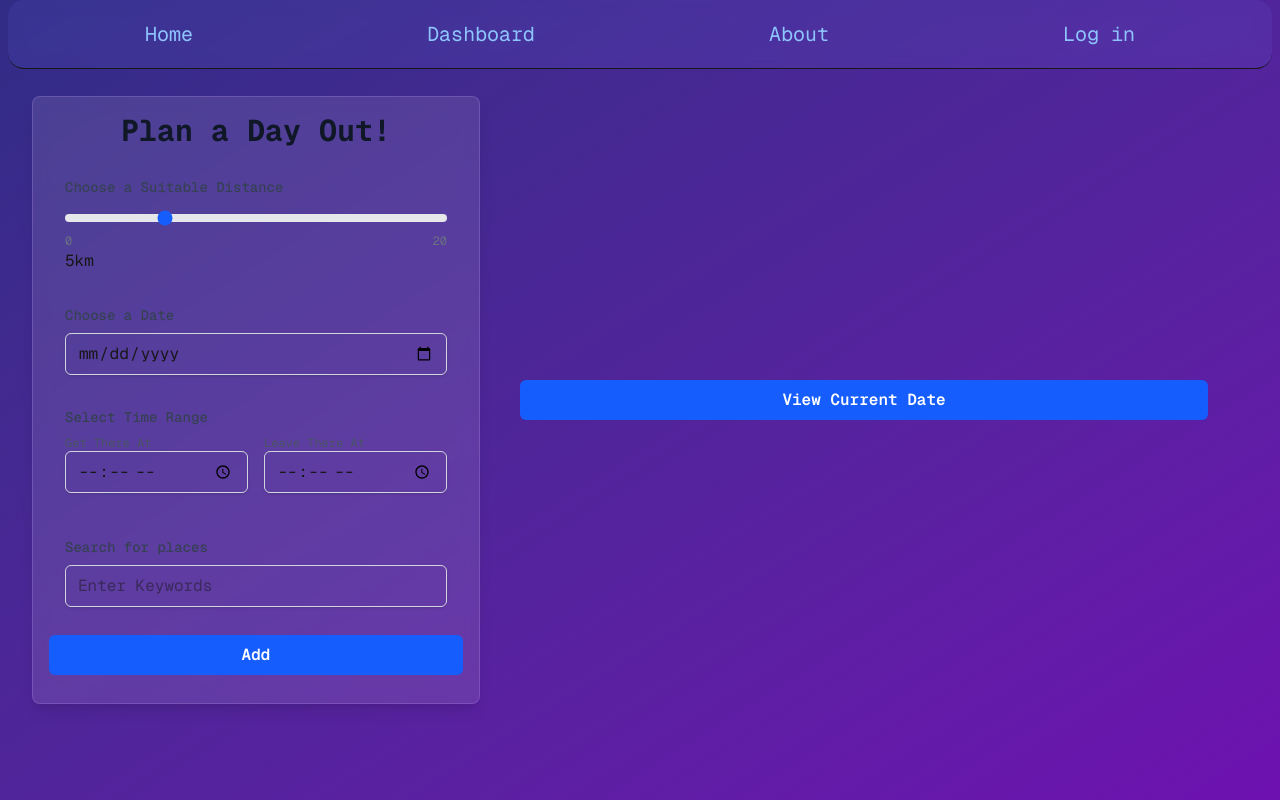
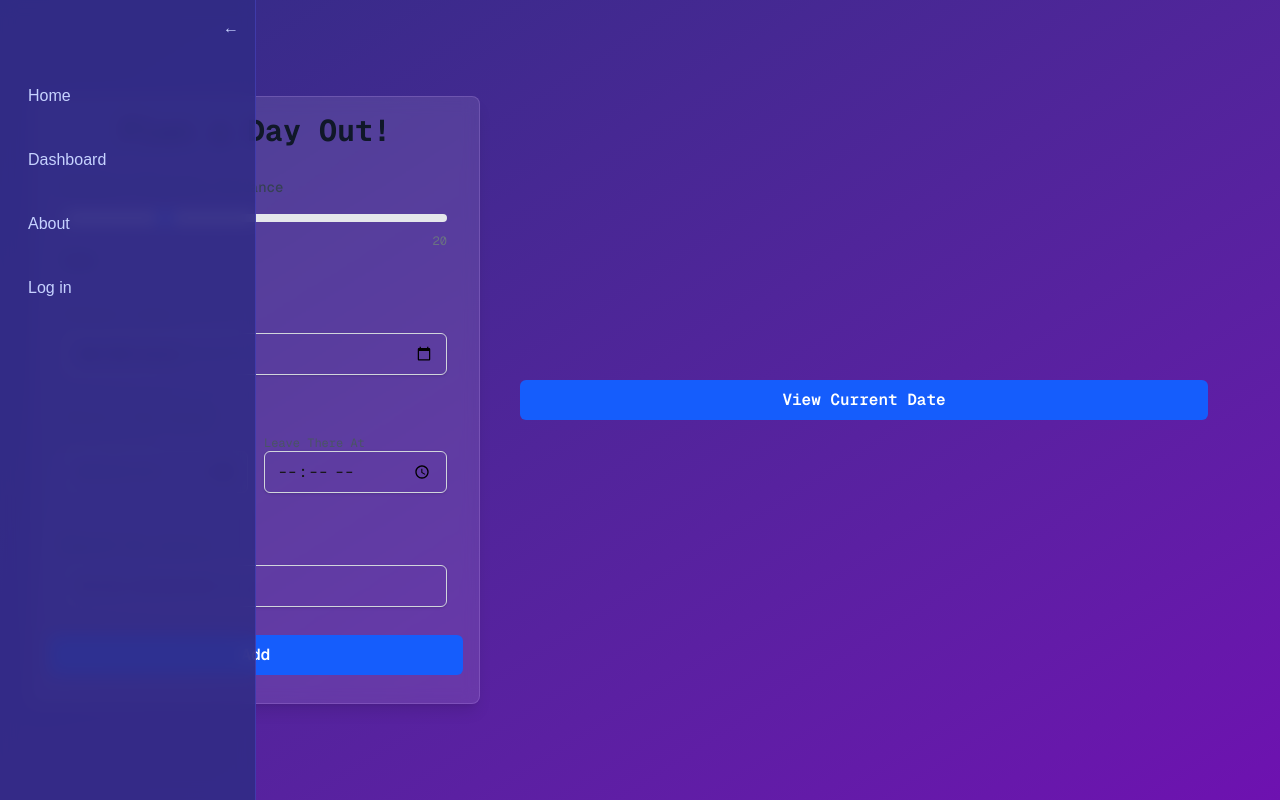
Before and after one commit to Likima/date-planner, a Next.js app: page /home in a window 1280 px wide. Built offline with nearby package versions, Linux system fonts and the light colour scheme; no server answers.

Commit message:
style: refactored ui

```diff
--- a/package.json
+++ b/package.json
@@ -14,6 +14,7 @@
     "@fullcalendar/react": "^6.1.17",
     "axios": "^1.9.0",
     "cors": "^2.8.5",
+    "framer-motion": "^12.23.6",
     "jsonwebtoken": "^9.0.2",
     "mapbox-gl": "^3.12.0",
     "next": "15.3.1",
--- a/src/app/page.tsx
+++ b/src/app/page.tsx
@@ -1,17 +1,115 @@
-import Map from "@/src/components/maps/map_deprecated";
+"use client"
 
-import "mapbox-gl/dist/mapbox-gl.css";
-
+import Link from 'next/link'
+import { motion } from 'framer-motion'
 
 export default function Home() {
   return (
-    <div className="font-mono">
-      <div className="w-screen h-screen z-1 absolute">
-        <Map />
+    <div className="min-h-screen bg-gradient-to-br from-indigo-900 to-purple-800 font-mono">
+      {/* Animated background elements */}
+      <div className="absolute inset-0 overflow-hidden">
+        {[...Array(20)].map((_, i) => (
+          <motion.div
+            key={i}
+            className="absolute rounded-full bg-white/10"
+            initial={{
+              x: Math.random() * 100,
+              y: Math.random() * 100,
+              width: Math.random() * 300 + 100,
+              height: Math.random() * 300 + 100,
+              opacity: 0.1
+            }}
+            animate={{
+              x: Math.random() * 100,
+              y: Math.random() * 100,
+              transition: { duration: Math.random() * 10 + 10, repeat: Infinity, repeatType: "reverse" }
+            }}
+          />
+        ))}
       </div>
-      <div className="absolute inset-0 flex justify-center items-center z-10">
-        <p className="backdrop-blur-sm bg-indigo-400/10 text-5xl font-bold p-10 rounded-2xl text-blue-300">Welcome to Day Planner!</p>
+
+      {/* Main content */}
+      <div className="relative z-10 flex flex-col min-h-screen">
+        {/* Navigation */}
+        <nav className="flex justify-between items-center p-6">
+          <div className="text-2xl font-bold text-white">DayPlanner</div>
+          <div className="flex space-x-6">
+            <Link href="/login" className="text-indigo-200 hover:text-white transition-colors">
+              Login
+            </Link>
+            <Link href="/register" className="text-indigo-200 hover:text-white transition-colors">
+              Register
+            </Link>
+          </div>
+        </nav>
+
+        {/* Hero section */}
+        <main className="flex-1 flex flex-col items-center justify-center p-6 text-center">
+          <motion.h1
+            className="text-6xl md:text-8xl font-bold text-white mb-8"
+            initial={{ opacity: 0, y: 20 }}
+            animate={{ opacity: 1, y: 0 }}
+            transition={{ duration: 0.8 }}
+          >
+            Plan Your Perfect Day
+          </motion.h1>
+
+          <motion.p
+            className="text-xl text-indigo-200 max-w-2xl mb-12"
+            initial={{ opacity: 0, y: 20 }}
+            animate={{ opacity: 1, y: 0 }}
+            transition={{ duration: 0.8, delay: 0.2 }}
+          >
+            Discover, organize, and optimize your daily adventures with our intelligent planning tool.
+          </motion.p>
+
+          <motion.div
+            initial={{ opacity: 0, y: 20 }}
+            animate={{ opacity: 1, y: 0 }}
+            transition={{ duration: 0.8, delay: 0.4 }}
+          >
+            <Link
+              href="/dashboard"
+              className="bg-white text-indigo-900 hover:bg-indigo-100 px-8 py-4 rounded-full text-lg font-semibold transition-colors shadow-lg"
+            >
+              Get Started
+            </Link>
+          </motion.div>
+        </main>
+
+        {/* Features grid */}
+        <section className="grid grid-cols-1 md:grid-cols-3 gap-8 p-12 max-w-6xl mx-auto">
+          {[
+            {
+              title: "Smart Suggestions",
+              description: "AI-powered recommendations based on your preferences",
+              icon: "💡"
+            },
+            {
+              title: "Time Optimization",
+              description: "Automatically plan the most efficient route",
+              icon: "⏱️"
+            },
+            {
+              title: "Personalized Itineraries",
+              description: "Save and share your perfect day plans",
+              icon: "📝"
+            }
+          ].map((feature, index) => (
+            <motion.div
+              key={index}
+              className="bg-white/10 backdrop-blur-sm p-6 rounded-xl border border-white/20"
+              initial={{ opacity: 0, y: 20 }}
+              animate={{ opacity: 1, y: 0 }}
+              transition={{ duration: 0.5, delay: 0.6 + index * 0.1 }}
+            >
+              <div className="text-4xl mb-4">{feature.icon}</div>
+              <h3 className="text-xl font-bold text-white mb-2">{feature.title}</h3>
+              <p className="text-indigo-200">{feature.description}</p>
+            </motion.div>
+          ))}
+        </section>
       </div>
     </div>
-  );
+  )
 }
--- a/src/components/header.tsx
+++ b/src/components/header.tsx
@@ -1,14 +1,17 @@
 "use client"
 
 import Link from 'next/link'
-import { useState } from 'react'
-
+import { useState, useEffect } from 'react'
 import { useAuth } from '@/src/components/Context/authContext'
 
 export function Header(props: React.PropsWithChildren) {
   const [isAuthenticated, setIsAuthenticated] = useState(false)
+  const [isCollapsed, setIsCollapsed] = useState(false)
+  const { user, setUser } = useAuth()
 
-  const { user, setUser } = useAuth();
+  useEffect(() => {
+    verifyIfLoggedIn()
+  }, [])
 
   function verifyIfLoggedIn() {
     fetch("http://localhost:8001/user/loggedin", {
@@ -19,31 +22,59 @@ export function Header(props: React.PropsWithChildren) {
       credentials: 'include'
     })
       .then(res => {
-        if (!res.ok) throw new Error('Not authenticated');
-        return res.json();
+        if (!res.ok) throw new Error('Not authenticated')
+        return res.json()
       })
       .then(data => {
-        console.log(data);
-        setIsAuthenticated(true);
-        setUser(data.username);
+        console.log(data)
+        setIsAuthenticated(true)
+        setUser(data.username) // Make sure this sets a string, not an object
       })
       .catch(() => setIsAuthenticated(false))
   }
 
   return (
-    <div className="absolute p-5 inset-x-2 top-0 z-100 border-b backdrop-blur-sm bg-indigo-400/10 m-0 rounded-2xl">
-      <header className="text-blue-300 hover-text-blue-600 font-mono text-xl text-bold">
-        <div className="flex bg-green justify-around">
-          <Link href="/home"> Home </Link>
-          <Link href="/Dashboard"> Dashboard </Link>
-          <Link href="/About"> About </Link>
-          {user ? (
-            <Link href="/profile">Profile</Link>
-          ) : (
-            <Link href="/login">Log in</Link>
-          )}
+    <div className={`fixed h-screen flex flex-col transition-all duration-300 ${isCollapsed ? 'w-20' : 'w-64'
+      } bg-indigo-900/90 backdrop-blur-sm border-r border-indigo-500/30 z-50`}>
+      {/* Collapse button */}
+      <button
+        onClick={() => setIsCollapsed(!isCollapsed)}
+        className="p-4 text-indigo-200 hover:text-white self-end"
+      >
+        {isCollapsed ? '→' : '←'}
+      </button>
+
+      {/* Navigation links */}
+      <nav className="flex-1 flex flex-col space-y-4 p-4">
+        <Link href="/home" className="flex items-center p-3 rounded-lg hover:bg-indigo-800/50 transition-colors text-indigo-200 hover:text-white">
+          {!isCollapsed && 'Home'}
+        </Link>
+
+        <Link href="/Dashboard" className="flex items-center p-3 rounded-lg hover:bg-indigo-800/50 transition-colors text-indigo-200 hover:text-white">
+          {!isCollapsed && 'Dashboard'}
+        </Link>
+
+        <Link href="/About" className="flex items-center p-3 rounded-lg hover:bg-indigo-800/50 transition-colors text-indigo-200 hover:text-white">
+          {!isCollapsed && 'About'}
+        </Link>
+
+        {user ? (
+          <Link href="/profile" className="flex items-center p-3 rounded-lg hover:bg-indigo-800/50 transition-colors text-indigo-200 hover:text-white">
+            {!isCollapsed && 'Profile'}
+          </Link>
+        ) : (
+          <Link href="/login" className="flex items-center p-3 rounded-lg hover:bg-indigo-800/50 transition-colors text-indigo-200 hover:text-white">
+            {!isCollapsed && 'Log in'}
+          </Link>
+        )}
+      </nav>
+
+      {/* User info (when expanded) */}
+      {!isCollapsed && user && (
+        <div className="p-4 border-t border-indigo-500/30 text-indigo-200">
+          <p className="truncate">Welcome, {user.name}</p>
         </div>
-      </header>
+      )}
     </div>
-  );
+  )
 }
```
Also changed, not shown: 1 other file (tests, documents, lock files or other folders).
